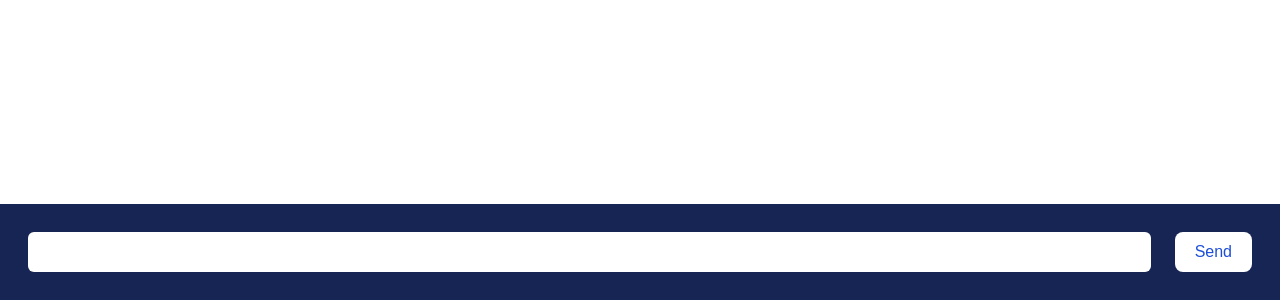
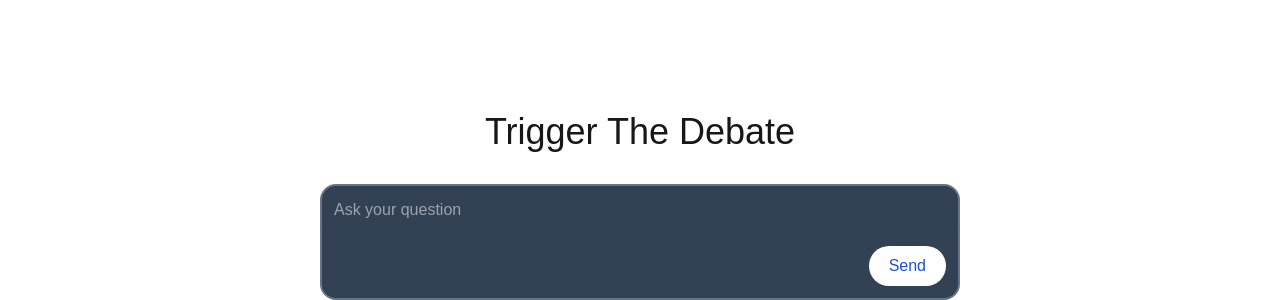
Before and after one commit to EbelAlfie/Gpt-Wars, a Next.js app: page /chat in a window 1280 px wide. Shown: the part 500-800 px from the top of the page. Built offline with nearby package versions, Linux system fonts and the light colour scheme.

Commit message:
input visibility

```diff
--- /dev/null
+++ b/_characterai/_data/model/DetailResponse.ts
@@ -0,0 +1,3 @@
+export type CharacterDetailResponse = {
+
+}
--- a/app/chat/components/ChatFooter.tsx
+++ b/app/chat/components/ChatFooter.tsx
@@ -1,13 +1,15 @@
 "use client"
-import { ChangeEvent, useState } from "react"
+import { ChangeEvent, useMemo, useState } from "react"
 import { ChatInput } from "./ChatInput"
 import { SendButton } from "./SendButton"
 
 type ChatFooterProps = {
+    className?: string,
     onSend: (text: string) => void
 }
 
-export const ChatFooter = ({...props}: ChatFooterProps) => {
+export const ChatBox = ({...props}: ChatFooterProps) => {
+    const borderRadius = useMemo(() => "rounded-2xl", [])
     const [textValue, setTextValue] = useState<string>("")
 
     const onTextChanged = (changedEvent: ChangeEvent<HTMLInputElement>) => {
@@ -22,12 +24,14 @@ export const ChatFooter = ({...props}: ChatFooterProps) => {
     }
 
     return (
-        <div className="w-screen p-4 flex flex-row bg-blue-950 justify-between items-center">
+        <div className={`flex flex-col bg-slate-700 items-center border-2 border-slate-500 ${borderRadius} ${props.className}`}>
             <ChatInput
+                className={borderRadius}
                 value={textValue}
                 onTextChanged={onTextChanged}
             />
             <SendButton
+                className="self-end"
                 onClick={onSendPressed}
             />
         </div>
--- a/app/chat/components/ChatInput.tsx
+++ b/app/chat/components/ChatInput.tsx
@@ -1,6 +1,7 @@
 import { ChangeEvent } from "react"
 
 type ChatInputProps = {
+    className?: string,
     value: string,
     onTextChanged: (event: ChangeEvent<HTMLInputElement>) => void
 }
@@ -8,8 +9,9 @@ type ChatInputProps = {
 export const ChatInput = ({...props}: ChatInputProps) => {
     return (
         <input
-            className="flex-grow rounded-md p-2 m-3 text-black"
+            className={`w-full flex-grow p-3 text-gray-300 bg-slate-700 focus:outline-none ${props.className}`}
             value={props.value}
+            placeholder="Ask your question"
             onChange={props.onTextChanged}
         />
     )
--- a/app/chat/components/ChatList.tsx
+++ b/app/chat/components/ChatList.tsx
@@ -1,4 +1,4 @@
-import { Message } from "@/_chatgpt/domain/entity/MessageMapper"
+import { Message } from "../_model/Message"
 import { ChatBubble } from "./ChatBubble"
 
 type ChatListProps = {
--- a/app/chat/components/ChatRoom.tsx
+++ b/app/chat/components/ChatRoom.tsx
@@ -1,14 +1,18 @@
-import { useContext, useEffect, useState } from "react"
+import { useContext, useMemo, useState } from "react"
 import { sendChat } from "../../../_chatgpt/presentation/hook/useChat"
+import { ViewModel } from "../../../_chatgpt/presentation/hook/ViewModel"
+import { ChatBox } from "./ChatFooter"
+import { Message } from "../_model/Message"
 import { ChatList } from "./ChatList"
-import { ViewModel } from "../../../_chatgpt/presentation/hook/ViewModel"
-import { ChatFooter } from "./ChatFooter"
-import { Message } from "@/_chatgpt/domain/entity/MessageMapper"
 
 export const ChatRoom = () => {
     const useCase = useContext(ViewModel)
 
     const [chatList, setChatList] = useState<Message[]>([])
+
+    const [topic, setTopic] = useState("")
+
+    const inputVisibility = useMemo(() => topic === "" ? "opacity-100": "opacity-0", [topic])
 
     const onSend = (text: string) => {
         const lastChat = chatList.pop()
@@ -30,21 +34,22 @@ export const ChatRoom = () => {
 
             if (exitingMessage === -1) newList.push(message)
             else newList[exitingMessage] = message
-
-            console.log("aushduaisdaisd")
-            console.log(message)
             setChatList(newList)
         })
     }
 
     return <>
-        <div className="flex flex-col h-screen w-max max-w-lg">
+        <main className="flex flex-col justify-center items-center h-full w-full">
             <ChatList
                 chats={chatList}
             />
-            <ChatFooter
-                onSend={onSend}
-            />
-        </div>
+            <div className={`flex flex-col w-full h-fit items-center ${inputVisibility}`}>
+                <h1 className="text-4xl mb-8">Trigger The Debate</h1>
+                <ChatBox
+                    className="w-[50%] max-w-[50%]"
+                    onSend={onSend}
+                />
+            </div>
+        </main>
     </>
 }
--- a/app/chat/components/SendButton.tsx
+++ b/app/chat/components/SendButton.tsx
@@ -1,11 +1,12 @@
 type ButtonProps = {
+    className?: string,
     onClick : () => void
  }
 
 export const SendButton = ({...props}: ButtonProps) => {
     return (
         <button
-            className="m-3 py-2 px-5 bg-white rounded-lg text-blue-700"
+            className={`m-3 py-2 px-5 bg-white rounded-3xl text-blue-700 ${props.className}`}
             onClick={props.onClick}
         >
             Send
--- a/app/chat/layout.tsx
+++ b/app/chat/layout.tsx
@@ -25,7 +25,7 @@ export default function RootLayout({
   return (
     <html lang="en">
       <body
-        className={`${geistSans.variable} ${geistMono.variable} antialiased`}
+        className={`${geistSans.variable} ${geistMono.variable} antialiased w-screen h-screen`}
       >
         {children}
       </body>
--- a/app/chat/page.tsx
+++ b/app/chat/page.tsx
@@ -5,7 +5,10 @@ import { ViewModel } from "../../_chatgpt/presentation/hook/ViewModel";
 import { ChatGptUseCase } from "@/_chatgpt/domain/ChatGptUseCase";
 
 export default function ChatPage() {
-  const players = useMemo(() => {}, [])
+  const players = useMemo(() => new window.URLSearchParams(window.location.href), [])
+
+  const p1 = players.get("p1")
+  const p2 = players.get("p2")
   const useCase = useMemo(() => new ChatGptUseCase(), [])
 
   return (
```
Also changed, not shown: _characterai/_data/ChatRepository.ts (+7 -1 lines), _characterai/action/ChatAction.ts (+18 -0 lines).
